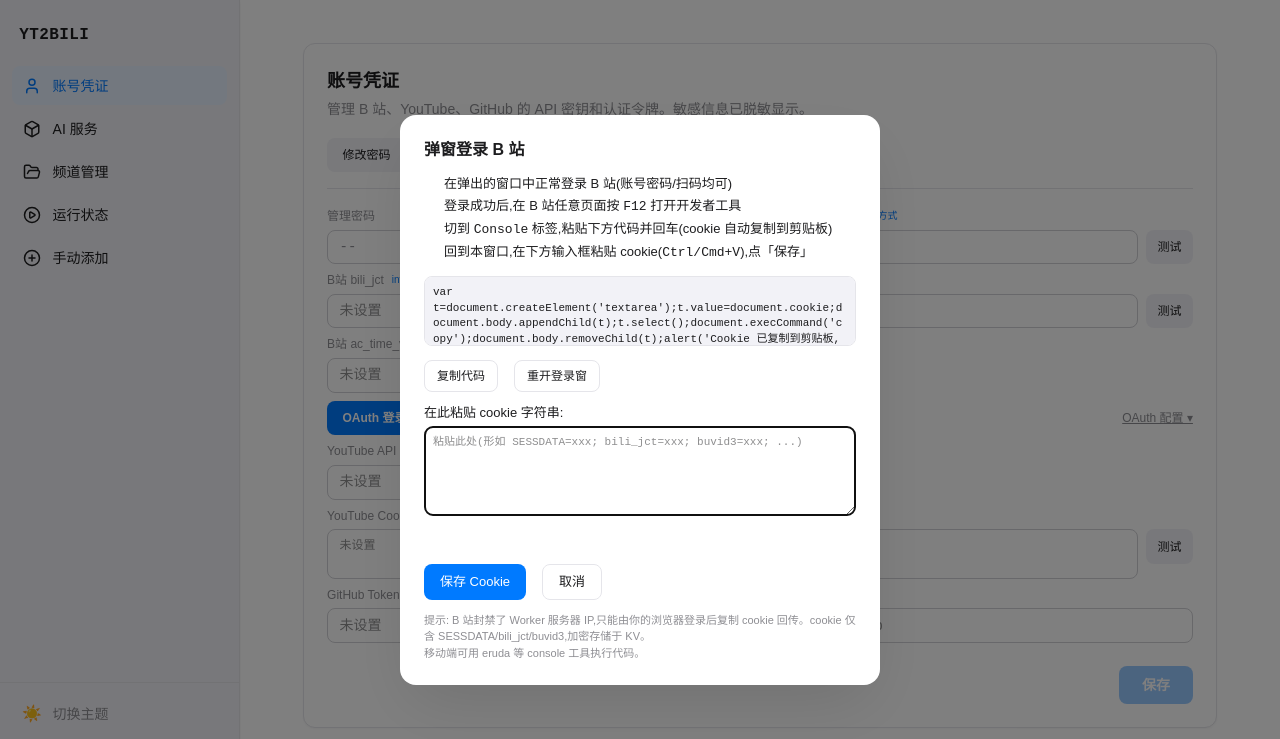
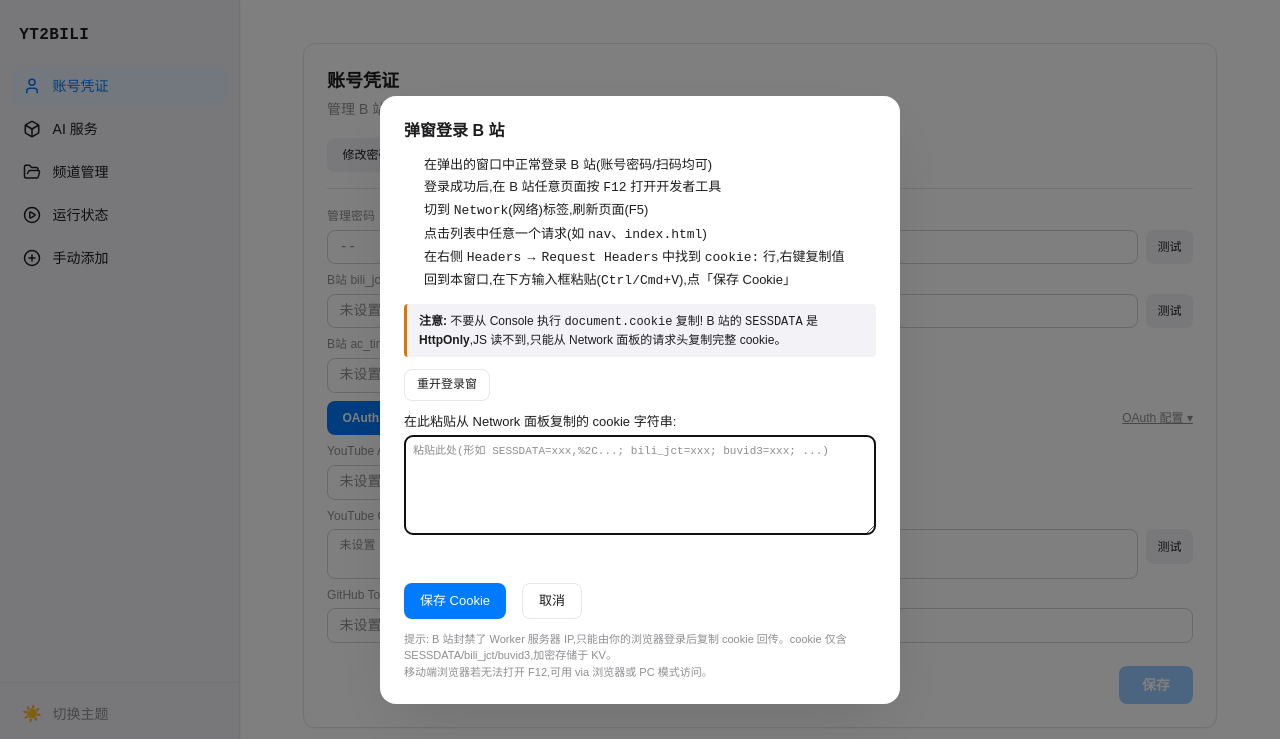
Before and after one commit to Sweizh/y2b, a website: page public/console.html in a window 1280 px wide. Both pictures are taken after a click on the button "弹窗登录 B 站". Shown: the top 739 px of the page. Drawn offline with nearby package versions, Linux system fonts and the light colour scheme; no server answers.

Commit message:
fix(bili): 改用 Network 面板复制 cookie(SESSDATA 是 HttpOnly)
问题:
1. www.bilibili.com/login 返回 404,passport.bilibili.com/login 实际可达(HEAD 返回 404 但 GET 200)
2. 用户从 Console 执行 document.cookie 复制的 cookie 缺少 SESSDATA
   - 根本原因: B 站 SESSDATA 是 HttpOnly,JS 读不到
   - 只能从 Network 面板的请求头复制完整 cookie(含 HttpOnly)

方案:
- 弹窗 URL 改回 passport.bilibili.com/login
- 引导步骤改为: F12 → Network → 刷新 → 点请求 → Headers → Request Headers → 复制 cookie 行值
- 前端校验 cookie 必须含 SESSDATA(否则提示从 Network 面板复制而非 Console)
- 删除 Console 代码片段,新增醒目警告框说明 HttpOnly 限制
- README 同步更新

```diff
--- a/public/console.html
+++ b/public/console.html
@@ -2426,21 +2426,18 @@
       });
   }
 
-  // ===== B 站弹窗登录(用户侧浏览器登录 + 剪贴板复制 cookie 回传) =====
+  // ===== B 站弹窗登录(用户侧浏览器登录 + 从 Network 面板复制 cookie 回传) =====
   // 为什么用这个方案: B 站 passport 端点对 Cloudflare Worker IP 严格风控,
   // Worker 代理 QR 登录会被 ban(code -412),只能让用户浏览器直接登录 B 站
-  // 为什么不用 window.opener.postMessage: B 站跨域弹窗,浏览器会丢失 opener
-  //   (Cross-Origin-Opener-Policy 或移动端浏览器限制),postMessage 报错
-  // 改用剪贴板方案: 用户在 B 站页面执行 JS 复制 cookie,回主窗口粘贴提交
+  // 为什么不从 Console 复制 document.cookie: SESSDATA 是 HttpOnly,
+  //   document.cookie 读不到 SESSDATA,只能拿到 bili_jct 等非 HttpOnly 字段
+  // 改用从 Network 面板复制请求头 cookie: 请求头会包含完整 cookie(含 HttpOnly)
   function openBiliPopupLogin(){
-    var popup=window.open('https://www.bilibili.com/login','bili-login-popup','width=1024,height=700');
-    // 用户需在 B 站页面控制台粘贴的代码片段(复制 document.cookie 到剪贴板)
-    // 用 textarea + execCommand 兼容性最好(移动端、非 HTTPS、eruda 等都能工作)
-    var snippet="var t=document.createElement('textarea');t.value=document.cookie;document.body.appendChild(t);t.select();document.execCommand('copy');document.body.removeChild(t);alert('Cookie 已复制到剪贴板,请回到 YT2BILI 控制台粘贴');";
+    var popup=window.open('https://passport.bilibili.com/login','bili-login-popup','width=1024,height=700');
     var overlay=document.createElement('div');
     overlay.style.cssText='position:fixed;inset:0;background:rgba(0,0,0,0.5);z-index:9998;display:flex;align-items:center;justify-content:center;padding:16px;animation:modal-fade .18s ease';
     var dialog=document.createElement('div');
-    dialog.style.cssText='background:var(--apple-card);color:var(--apple-card-foreground);border-radius:16px;padding:24px;max-width:480px;width:100%;box-shadow:var(--shadow-2xl);max-height:90vh;overflow-y:auto';
+    dialog.style.cssText='background:var(--apple-card);color:var(--apple-card-foreground);border-radius:16px;padding:24px;max-width:520px;width:100%;box-shadow:var(--shadow-2xl);max-height:90vh;overflow-y:auto';
     var title=document.createElement('h3');
     title.style.cssText='font-size:16px;font-weight:600;margin:0 0 12px';
     title.textContent='弹窗登录 B 站';
@@ -2448,40 +2445,28 @@
     steps.style.cssText='font-size:13px;line-height:1.7;margin:0 0 12px;padding-left:20px;color:var(--apple-foreground)';
     steps.innerHTML='<li>在弹出的窗口中正常登录 B 站(账号密码/扫码均可)</li>'+
       '<li>登录成功后,在 B 站任意页面按 <kbd>F12</kbd> 打开开发者工具</li>'+
-      '<li>切到 <kbd>Console</kbd> 标签,粘贴下方代码并回车(cookie 自动复制到剪贴板)</li>'+
-      '<li>回到本窗口,在下方输入框粘贴 cookie(<kbd>Ctrl/Cmd+V</kbd>),点「保存」</li>';
-    var codeBox=document.createElement('textarea');
-    codeBox.readOnly=true;
-    codeBox.value=snippet;
-    codeBox.style.cssText='width:100%;height:70px;font-family:var(--font-mono);font-size:11px;padding:8px;border-radius:8px;border:1px solid var(--apple-border);background:var(--apple-muted);color:var(--apple-foreground);resize:none;margin-bottom:8px';
-    codeBox.onclick=function(){codeBox.select();document.execCommand('copy');showToast('代码已复制','success');};
-    var copyBtn=document.createElement('button');
-    copyBtn.textContent='复制代码';
-    copyBtn.style.cssText='height:32px;padding:0 12px;border-radius:8px;border:1px solid var(--apple-border);background:transparent;color:var(--apple-foreground);cursor:pointer;font-size:12px;margin-right:8px';
-    copyBtn.onclick=function(){
-      try{
-        navigator.clipboard.writeText(snippet).then(function(){showToast('代码已复制,请粘贴到 B 站页面 Console','success');},function(){codeBox.select();document.execCommand('copy');showToast('代码已复制','success');});
-      }catch(e){codeBox.select();document.execCommand('copy');showToast('代码已复制','success');}
-    };
+      '<li>切到 <kbd>Network</kbd>(网络)标签,刷新页面(F5)</li>'+
+      '<li>点击列表中任意一个请求(如 <code>nav</code>、<code>index.html</code>)</li>'+
+      '<li>在右侧 <kbd>Headers</kbd> → <kbd>Request Headers</kbd> 中找到 <code>cookie:</code> 行,右键复制值</li>'+
+      '<li>回到本窗口,在下方输入框粘贴(<kbd>Ctrl/Cmd+V</kbd>),点「保存 Cookie」</li>';
+    var warn=document.createElement('div');
+    warn.style.cssText='background:var(--apple-muted);border-left:3px solid var(--state-warning);padding:8px 12px;margin:0 0 12px;font-size:12px;color:var(--apple-foreground);border-radius:4px;line-height:1.5';
+    warn.innerHTML='<b>注意:</b> 不要从 Console 执行 <code>document.cookie</code> 复制! B 站的 <code>SESSDATA</code> 是 <b>HttpOnly</b>,JS 读不到,只能从 Network 面板的请求头复制完整 cookie。';
     var reopenBtn=document.createElement('button');
     reopenBtn.textContent='重开登录窗';
-    reopenBtn.style.cssText='height:32px;padding:0 12px;border-radius:8px;border:1px solid var(--apple-border);background:transparent;color:var(--apple-foreground);cursor:pointer;font-size:12px';
+    reopenBtn.style.cssText='height:32px;padding:0 12px;border-radius:8px;border:1px solid var(--apple-border);background:transparent;color:var(--apple-foreground);cursor:pointer;font-size:12px;margin-bottom:12px';
     reopenBtn.onclick=function(){
       try{popup.close();}catch(e){}
-      popup=window.open('https://www.bilibili.com/login','bili-login-popup','width=1024,height=700');
+      popup=window.open('https://passport.bilibili.com/login','bili-login-popup','width=1024,height=700');
       showToast('已重新打开 B 站登录页','info');
     };
-    var btnRow=document.createElement('div');
-    btnRow.style.cssText='display:flex;gap:8px;align-items:center;margin-bottom:12px';
-    btnRow.appendChild(copyBtn);
-    btnRow.appendChild(reopenBtn);
     // cookie 粘贴输入框
     var pasteLabel=document.createElement('label');
-    pasteLabel.textContent='在此粘贴 cookie 字符串:';
+    pasteLabel.textContent='在此粘贴从 Network 面板复制的 cookie 字符串:';
     pasteLabel.style.cssText='display:block;font-size:13px;font-weight:500;margin-bottom:4px;color:var(--apple-foreground)';
     var pasteBox=document.createElement('textarea');
-    pasteBox.placeholder='粘贴此处(形如 SESSDATA=xxx; bili_jct=xxx; buvid3=xxx; ...)';
-    pasteBox.style.cssText='width:100%;height:90px;font-family:var(--font-mono);font-size:11px;padding:8px;border-radius:8px;border:1px solid var(--apple-border);background:var(--background-50);color:var(--apple-foreground);resize:vertical;margin-bottom:8px';
+    pasteBox.placeholder='粘贴此处(形如 SESSDATA=xxx,%2C...; bili_jct=xxx; buvid3=xxx; ...)';
+    pasteBox.style.cssText='width:100%;height:100px;font-family:var(--font-mono);font-size:11px;padding:8px;border-radius:8px;border:1px solid var(--apple-border);background:var(--background-50);color:var(--apple-foreground);resize:vertical;margin-bottom:8px';
     pasteBox.onclick=function(){pasteBox.select();};
     var statusP=document.createElement('p');
     statusP.style.cssText='font-size:13px;margin:8px 0 4px;min-height:18px;color:var(--apple-muted-foreground)';
@@ -2497,11 +2482,11 @@
     actionRow.appendChild(closeBtn);
     var tip=document.createElement('p');
     tip.style.cssText='font-size:11px;margin:12px 0 0;color:var(--apple-muted-foreground);line-height:1.5';
-    tip.innerHTML='提示: B 站封禁了 Worker 服务器 IP,只能由你的浏览器登录后复制 cookie 回传。cookie 仅含 SESSDATA/bili_jct/buvid3,加密存储于 KV。<br>移动端可用 eruda 等 console 工具执行代码。';
+    tip.innerHTML='提示: B 站封禁了 Worker 服务器 IP,只能由你的浏览器登录后复制 cookie 回传。cookie 仅含 SESSDATA/bili_jct/buvid3,加密存储于 KV。<br>移动端浏览器若无法打开 F12,可用 via 浏览器或 PC 模式访问。';
     dialog.appendChild(title);
     dialog.appendChild(steps);
-    dialog.appendChild(codeBox);
-    dialog.appendChild(btnRow);
+    dialog.appendChild(warn);
+    dialog.appendChild(reopenBtn);
     dialog.appendChild(pasteLabel);
     dialog.appendChild(pasteBox);
     dialog.appendChild(statusP);
@@ -2519,8 +2504,13 @@
         statusP.style.color='var(--state-error)';
         return;
       }
-      if(cookieStr.indexOf('SESSDATA=')<0||cookieStr.indexOf('bili_jct=')<0){
-        statusP.textContent='cookie 中缺少 SESSDATA 或 bili_jct,请确认已登录 B 站';
+      if(cookieStr.indexOf('SESSDATA=')<0){
+        statusP.textContent='cookie 中缺少 SESSDATA。请确认从 Network 面板的请求头复制(非 Console 的 document.cookie)';
+        statusP.style.color='var(--state-error)';
+        return;
+      }
+      if(cookieStr.indexOf('bili_jct=')<0){
+        statusP.textContent='cookie 中缺少 bili_jct,请确认已登录 B 站';
         statusP.style.color='var(--state-error)';
         return;
       }
@@ -2564,7 +2554,6 @@
     closeBtn.onclick=cleanup;
     overlay.onclick=function(e){if(e.target===overlay)cleanup();};
     document.addEventListener('keydown',function esc(e){if(e.key==='Escape'){cleanup();document.removeEventListener('keydown',esc);}},{once:true});
-    // 自动聚焦到粘贴框,方便用户直接 Ctrl+V
     setTimeout(function(){pasteBox.focus();},100);
   }
 
```
Also changed, not shown: README.md.
